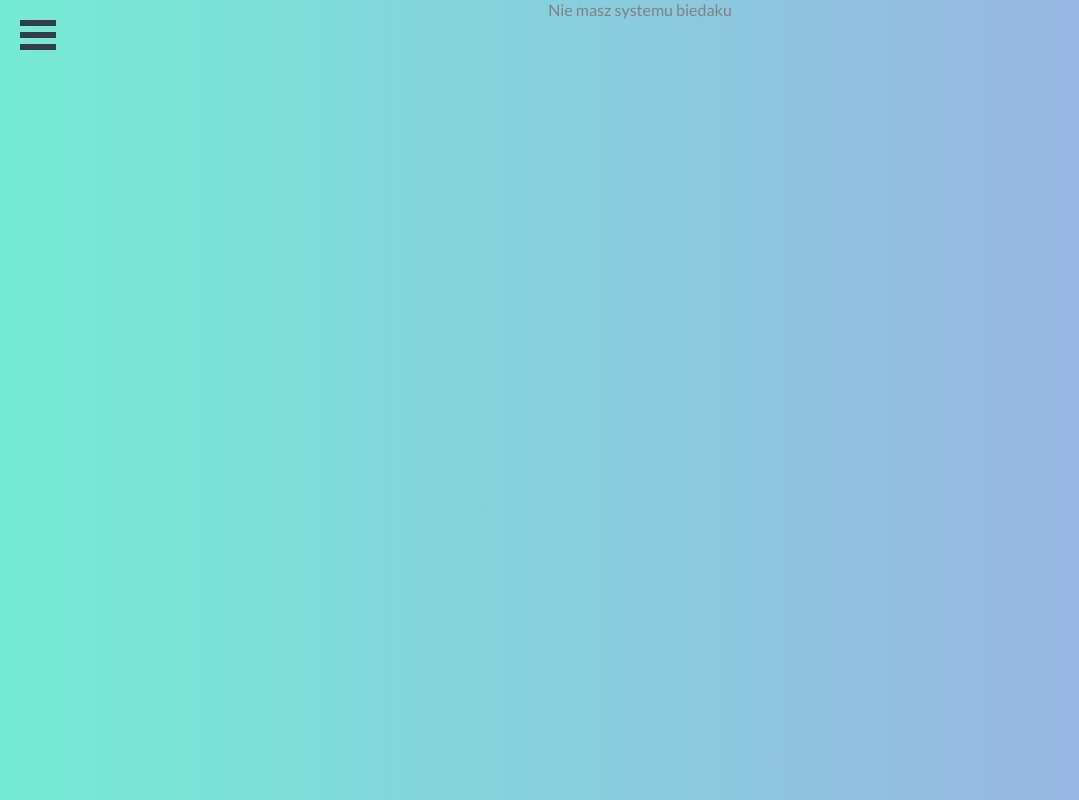
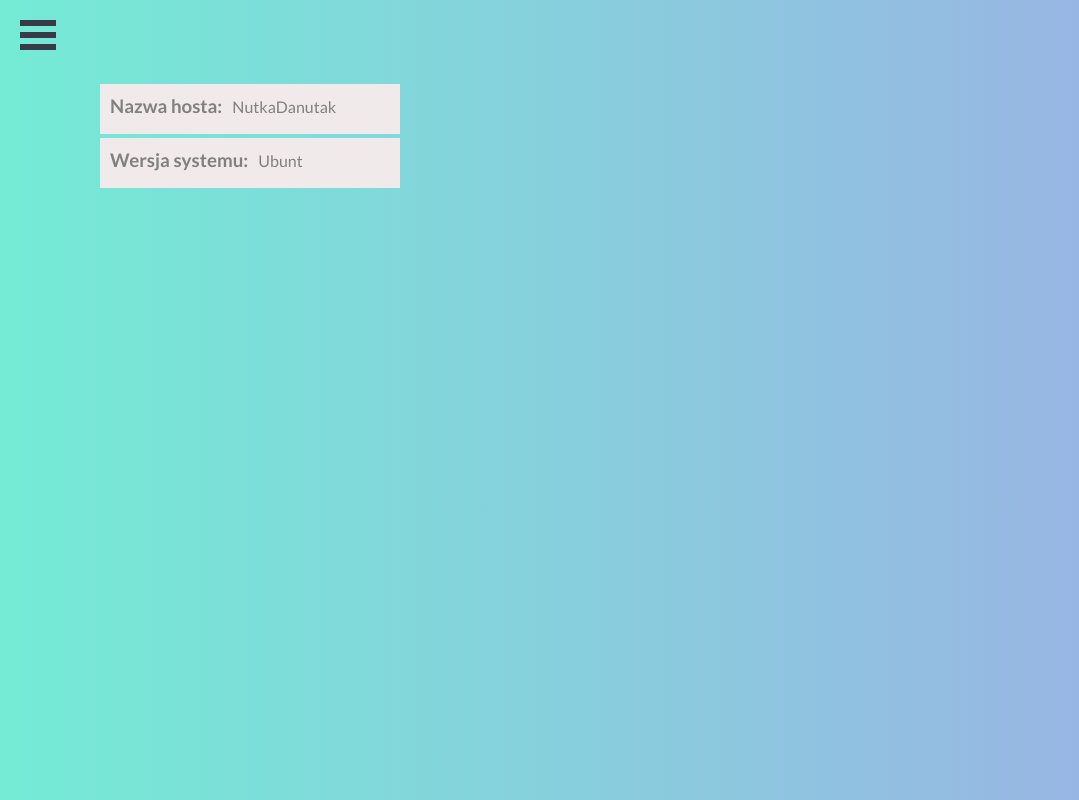
Before and after one commit to szymon-trybala/system-monitor-gui, a React app: page /#/system in a window 1280 px wide. Shown: the whole page, without its empty margins (0-1079 px from the left). Built offline with nearby package versions, Linux system fonts and the light colour scheme.

Commit message:
Add InformationSystem component

```diff
--- a/src/App.tsx
+++ b/src/App.tsx
@@ -3,7 +3,9 @@ import { Component } from "react";
 import { push as Menu } from "react-burger-menu";
 import { NavLink, Route, Switch } from "react-router-dom";
 import { Home } from "./components/Home";
+import InformationSystem from "./components/InformationSystem";
 import "./styles/burger-menu.css";
+
 
 export default class App extends Component {
   public render() {
@@ -21,7 +23,7 @@ export default class App extends Component {
         <div id="page-wrap">
           <Switch>
             <Route path="/" exact component={Home} />
-            <Route path="/system" exact render={() => <p>Nie masz systemu biedaku</p>} />
+            <Route path="/system" exact render={() => <InformationSystem></InformationSystem>} />
           </Switch>
         </div>
       </>
--- a/src/components/Home.tsx
+++ b/src/components/Home.tsx
@@ -3,7 +3,7 @@ import * as React from 'react';
 export const Home = () => {
   return (
     <div>
-      Witam w aplikacji System Monitor :)
+      <p> Witam w aplikacji System Monitor :)</p>
     </div>
   )
 }
--- /dev/null
+++ b/src/components/Informationsystem.tsx
@@ -0,0 +1,53 @@
+import * as React from 'react';
+import { Component } from 'react';
+import "../styles/information-system.css";
+//InformationSystem
+
+export interface InformationSystemProps {
+
+}
+
+export interface InformationSystemState {
+
+}
+
+class InformationSystem extends React.Component<InformationSystemProps, InformationSystemState> {
+
+    state = {
+        systemVersion: String,
+        hostName: String
+    }
+
+
+    componentWillMount() {
+
+        this.setState({
+            hostName: "NutkaDanutak",
+            systemVersion: "Ubunt"
+        })
+    }
+
+
+
+    render() {
+
+
+
+        return (
+            <div className="rowinformation">
+                <div >
+
+                    <h3>Nazwa hosta:</h3>
+                    <p>{this.state.hostName}</p>
+                </div>
+
+                <div >
+                    <h3>Wersja systemu:</h3>
+                    <p>{this.state.systemVersion}</p>
+                </div>
+            </div>
+        );
+    }
+}
+
+export default InformationSystem;
--- /dev/null
+++ b/src/styles/information-system.css
@@ -0,0 +1,41 @@
+* {
+    box-sizing: border-box;
+    margin: 0;
+    padding: 0;
+
+
+}
+
+
+.rowinformation div {
+
+    position: relative;
+    height: 50px;
+    width: 300px;
+    top: 80px;
+    left: 100px;
+    background-color: rgb(240, 234, 234);
+    text-align: left;
+    margin-top: 4px;
+
+}
+
+.rowinformation h3 {
+
+
+    position: relative;
+    display: inline-block;
+    margin-left: 10px;
+    margin-top: 11px;
+    font-weight: bold;
+
+}
+
+.rowinformation p {
+
+    position: relative;
+    display: inline-block;
+    margin-left: 10px;
+    margin-top: 11px;
+
+}
```
Also changed, not shown: 1 other file (tests, documents, lock files or other folders).
